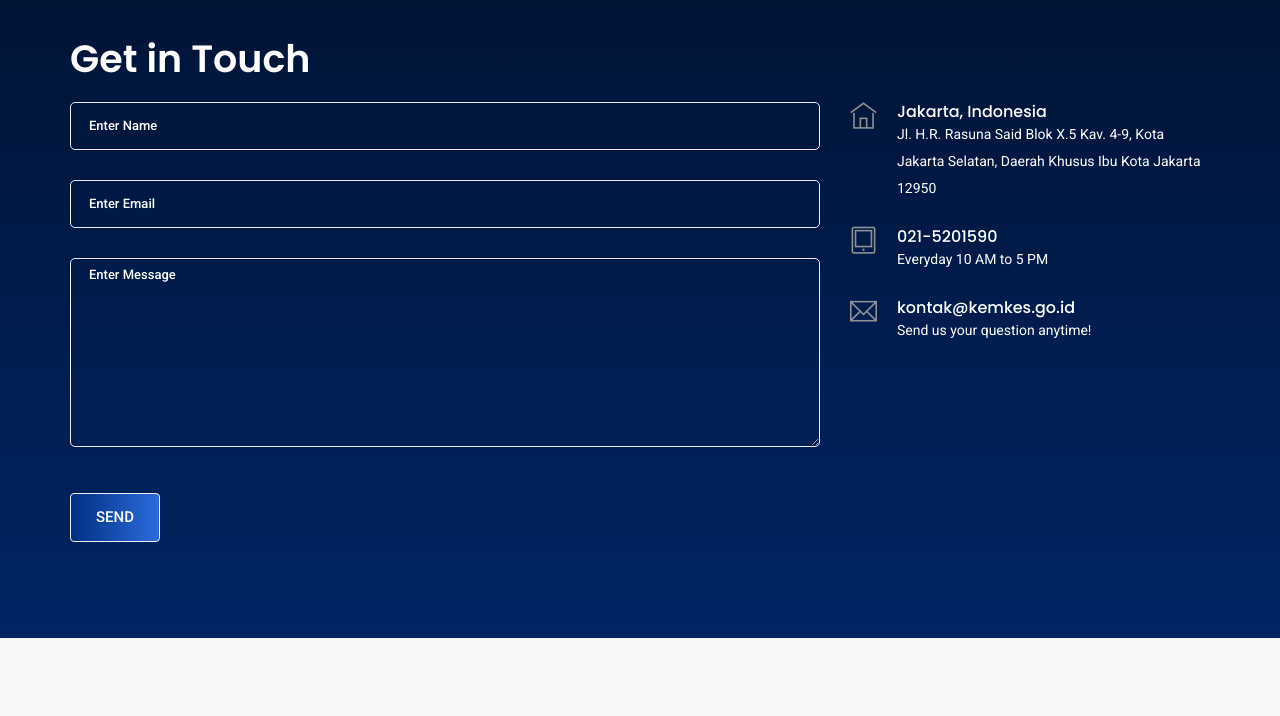
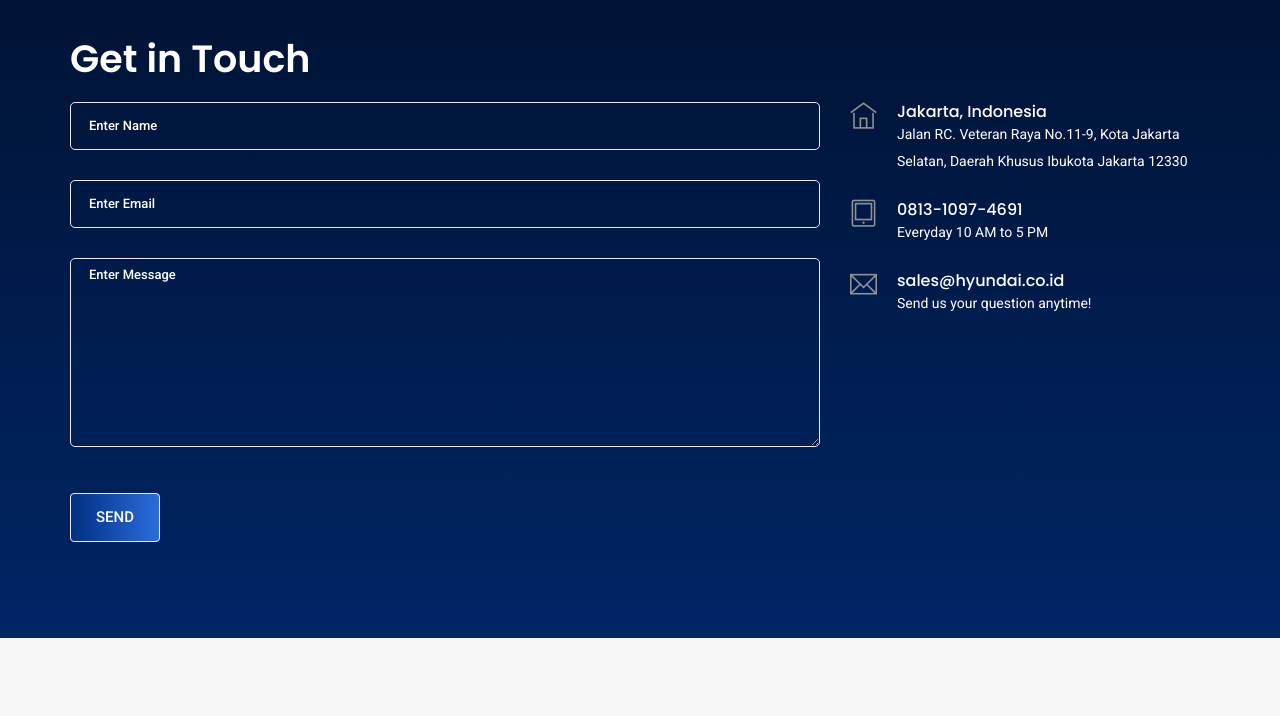
Before and after one commit to wilson535180042/hyundainixon, a plain HTML site: page info_3.html in a window 1280 px wide. Shown: the part 1140-1856 px from the top of the page. Drawn offline with Linux system fonts and the light colour scheme; a script that the page names is missing.

Commit message:
Add files via upload

```diff
--- a/info_3.html
+++ b/info_3.html
@@ -110,20 +110,20 @@
             <span class="contact-info__icon"><i class="ti-home"></i></span>
             <div class="media-body">
               <h3>Jakarta, Indonesia</h3>
-              <p>Jl. H.R. Rasuna Said Blok X.5 Kav. 4-9, Kota Jakarta Selatan, Daerah Khusus Ibu Kota Jakarta 12950</p>
+              <p>Jalan RC. Veteran Raya No.11-9, Kota Jakarta Selatan, Daerah Khusus Ibukota Jakarta 12330</p>
             </div>
           </div>
           <div class="media contact-info">
             <span class="contact-info__icon"><i class="ti-tablet"></i></span>
             <div class="media-body">
-              <h3>021-5201590</h3>
+              <h3>0813-1097-4691</h3>
               <p>Everyday 10 AM to 5 PM</p>
             </div>
           </div>
           <div class="media contact-info">
             <span class="contact-info__icon"><i class="ti-email"></i></span>
             <div class="media-body">
-              <h3>kontak@kemkes.go.id</h3>
+              <h3>sales@hyundai.co.id</h3>
               <p>Send us your question anytime!</p>
             </div>
           </div>
```
